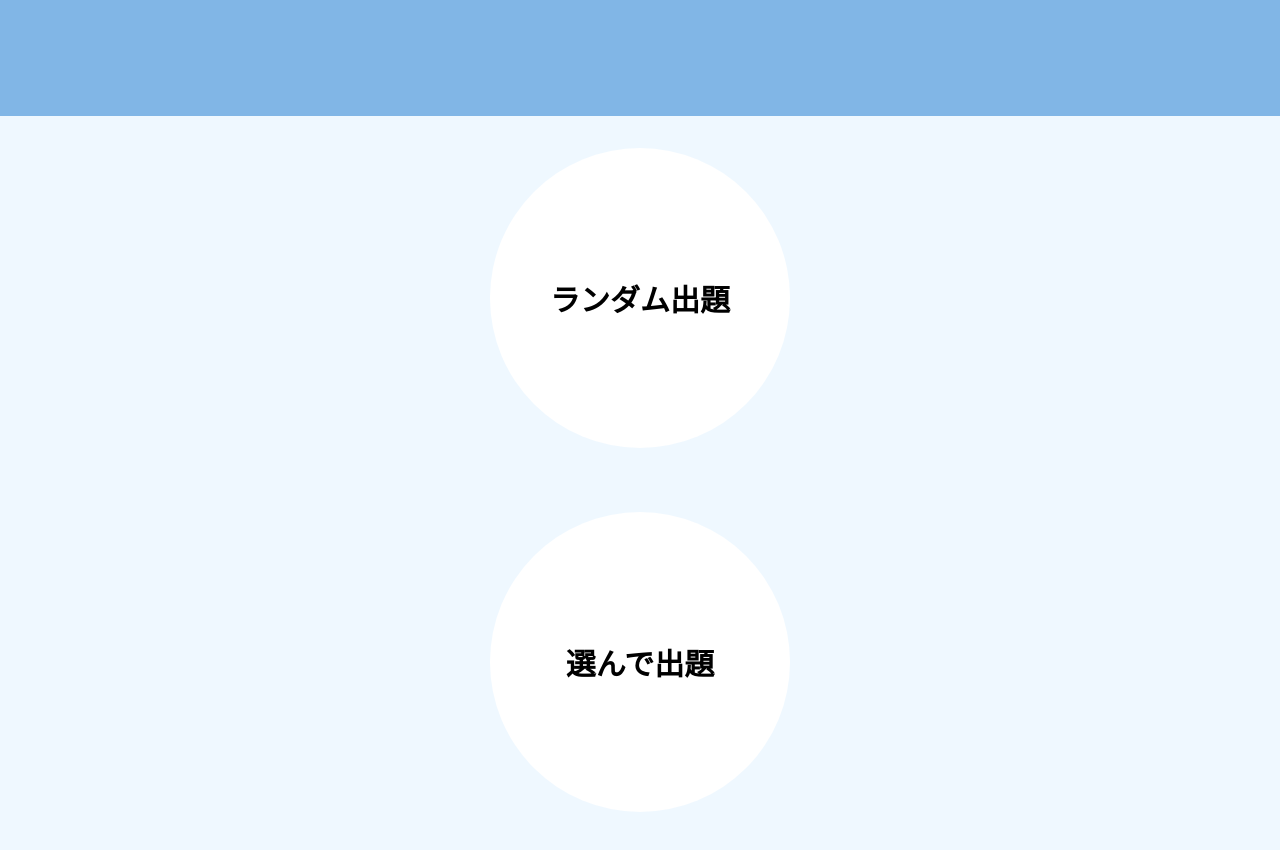
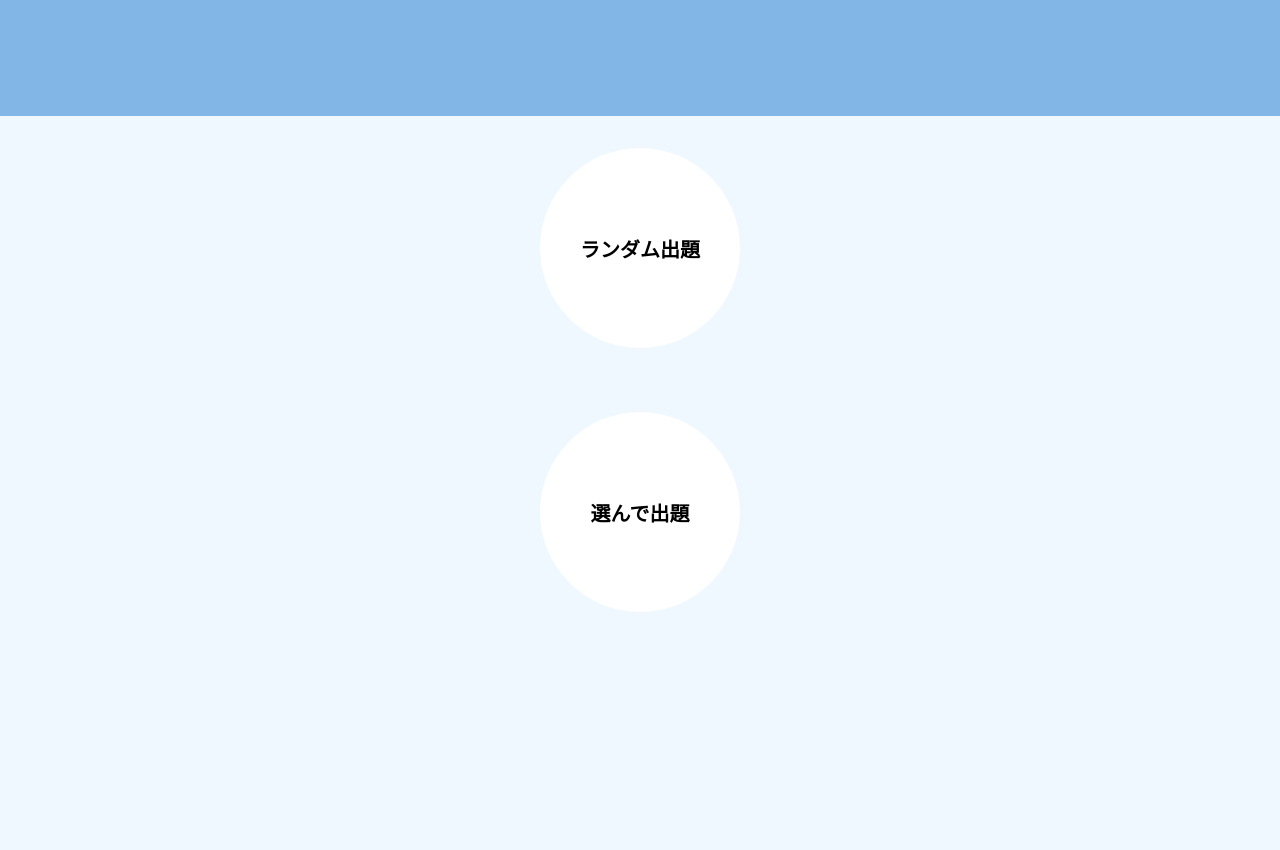
Before and after one commit to mzgm-k/-, a plain HTML site: page Question-format.html in a window 1280 px wide. Drawn offline with Linux system fonts and the light colour scheme.

Commit message:
スタイルの修正

```diff
--- a/Question-format.html
+++ b/Question-format.html
@@ -12,7 +12,7 @@
   </header>
   <div class="format-main">
       <button class="format-button" onclick="location.href='#'">ランダム出題</button>
-      <button class="format-button" onclick="location.href='#'">選んで出題</button>
+      <button class="format-button" onclick="location.href='question_selection_page.html'">選んで出題</button>
   </div>
 </body>
 </html>
--- a/style.css
+++ b/style.css
@@ -87,11 +87,6 @@ footer {
   margin-top: 30px;
  }
 
- .format-button{
-  height: 200px;
-  width: 200px;
-  font-size: 20px;
- }
 }
 /* PC用のCSS*/
  @media screen and (min-width: 768px) {
@@ -141,11 +136,6 @@ footer {
     margin-top: 20px;
    }
 
-   .format-button{
-    height: 300px;
-    width: 300px;
-    font-size: 30px;
-   }
  }
 
  .top-a{
@@ -204,7 +194,8 @@ footer {
 出題形式選択画面
 */
 .format-main{
-  height: 100vh;
+  height: 100%;
+  width: 100%;
   background-color: #EFF8FF;
   display: flex;
   flex-direction: column;
@@ -217,7 +208,10 @@ footer {
   border: none;
   text-align: center;
   font-weight: bold;
-  margin: 2rem 0;
+  margin: 2rem auto;
+  height: 200px;
+  width: 200px;
+  font-size: 20px;
 }
 
 .format-button:hover {
```
